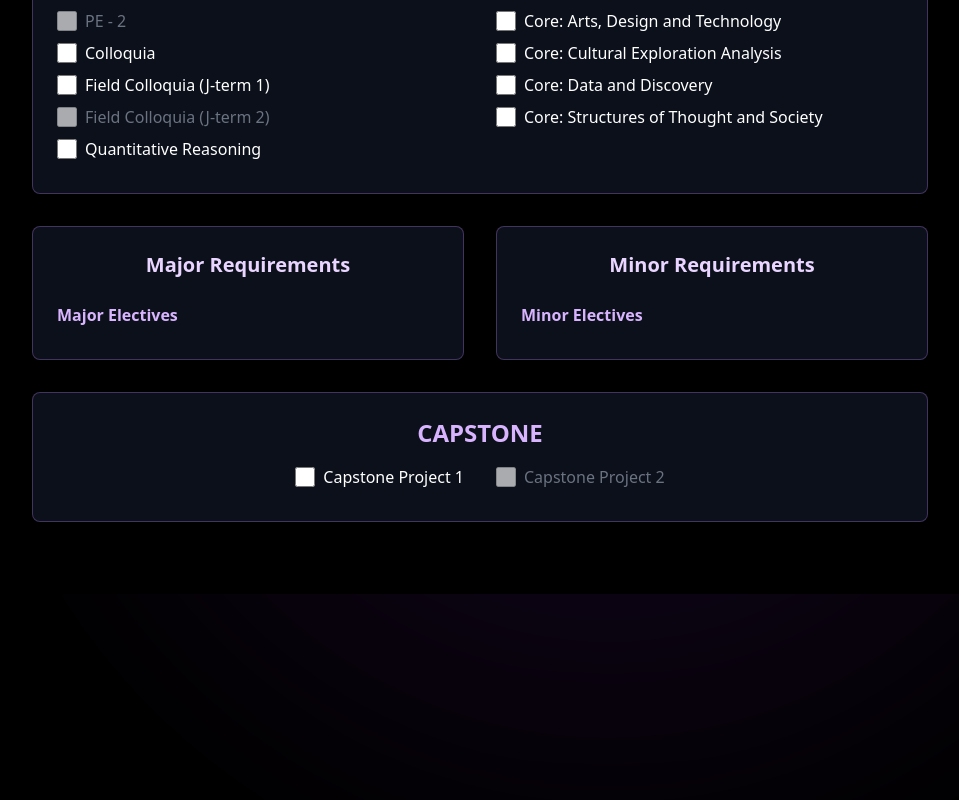
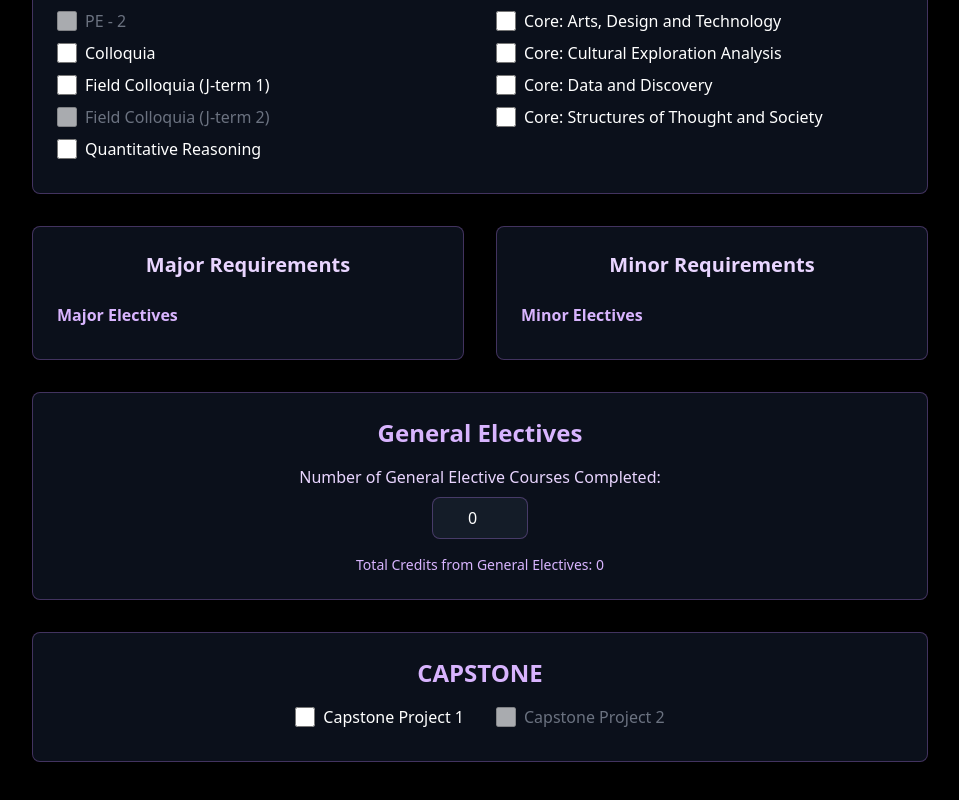
Before and after one commit to siyona-goel/NYUAD-Major-Tracker, a React (Vite) app: page /courses in a window 1280 px wide. Shown: the part 432-1232 px from the top of the page, without its empty margins (160-1119 px from the left). Before the commit the page ends 1026 px from the top, so only its background shows below. Built offline with nearby package versions, Linux system fonts and the light colour scheme.

Commit message:
Update Courses.tsx to include gen elec

```diff
--- a/src/pages/Courses.tsx
+++ b/src/pages/Courses.tsx
@@ -81,6 +81,7 @@ export default function Courses() {
   const [major2Electives, setMajor2Electives] = useState<SectionState>({});
   const [minor2Electives, setMinor2Electives] = useState<SectionState>({});
   const [capstone, setCapstone] = useState<SectionState>({});
+  const [generalElectives, setGeneralElectives] = useState<number>(0);
 
   // Filter courses for selected major/minor
   const major = majors[0] || null;
@@ -112,7 +113,7 @@ export default function Courses() {
 
   // Calculate credits achieved
   const credits = useMemo(() => {
-    return checkedCourseIds.reduce((sum, id) => {
+    let totalCredits = checkedCourseIds.reduce((sum, id) => {
       // Handle mandatory requirements
       if (id === "pe1" || id === "pe2" ||
           id === "quantitative" || id === "experimental" || id === "islamic") {
@@ -132,7 +133,12 @@ export default function Courses() {
       // Fallback for any other case (shouldn't happen)
       return sum;
     }, 0);
-  }, [checkedCourseIds]);
+
+    // Add general electives credits (4 credits per course)
+    totalCredits += generalElectives * 4;
+
+    return totalCredits;
+  }, [checkedCourseIds, generalElectives]);
 
   // Calculate degree progress (now based on credits achieved)
   const percentComplete = Math.round((credits / 128) * 100);
@@ -304,6 +310,29 @@ export default function Courses() {
             </div>
           </div>
         </div>
+        {/* General Electives Section */}
+        <div className="bg-gray-900/70 border border-purple-400/30 rounded-lg p-6 mb-8">
+          <h2 className="text-2xl font-bold text-purple-300 mb-4 text-center">General Electives</h2>
+          <div className="flex flex-col items-center">
+            <div className="text-center mb-4">
+              <label htmlFor="generalElectives" className="block text-purple-200 mb-2 font-medium">
+                Number of General Elective Courses Completed:
+              </label>
+              <input
+                id="generalElectives"
+                type="number"
+                min="0"
+                max="20"
+                value={generalElectives}
+                onChange={(e) => setGeneralElectives(parseInt(e.target.value) || 0)}
+                className="w-24 px-3 py-2 bg-gray-800/50 border border-purple-400/30 rounded-lg text-white text-center focus:outline-none focus:border-purple-400/60 focus:ring-2 focus:ring-purple-400/20"
+              />
+            </div>
+            <div className="text-purple-300 text-sm">
+              Total Credits from General Electives: {generalElectives * 4}
+            </div>
+          </div>
+        </div>
         {/* Capstone Section */}
         <div className="bg-gray-900/70 border border-purple-400/30 rounded-lg p-6 mb-8">
           <h2 className="text-2xl font-bold text-purple-300 mb-4 text-center">CAPSTONE</h2>
```
